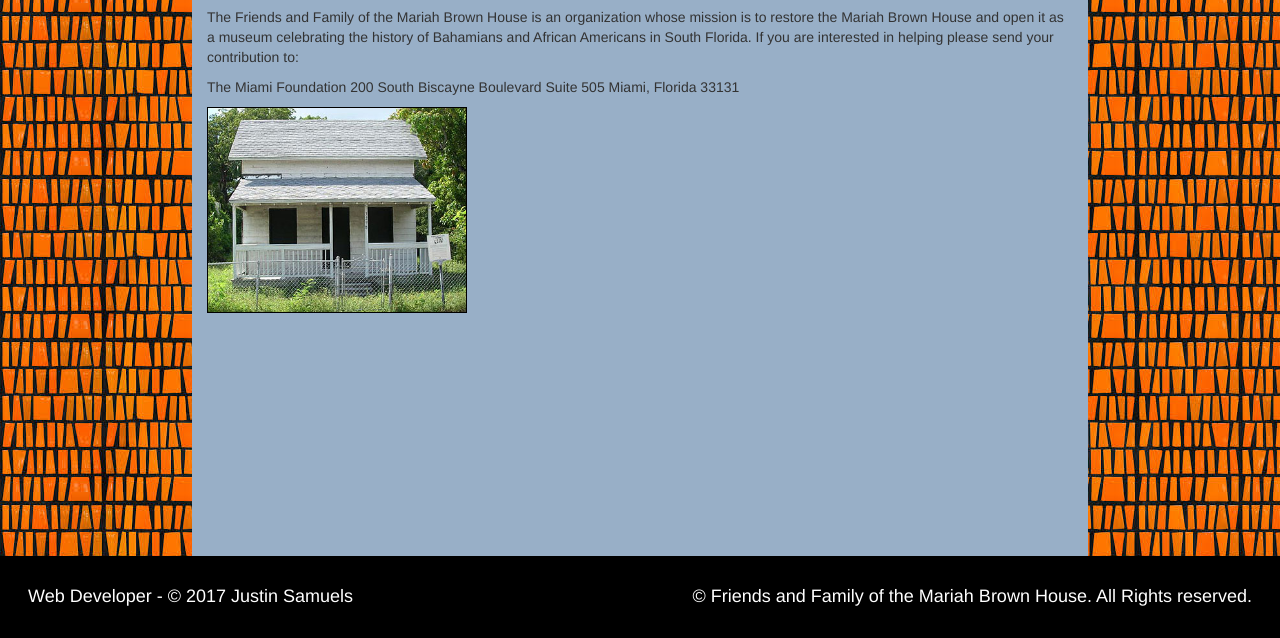
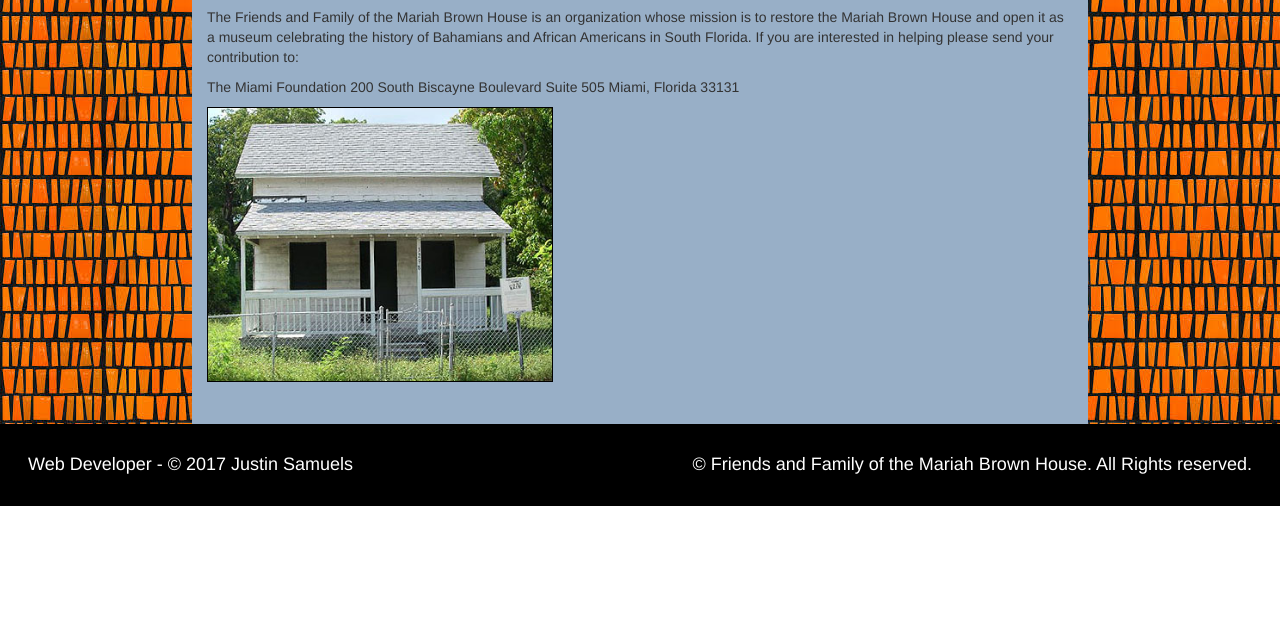
Before and after one commit to blizm87/MariahBrownAPP, a website: page public/index.html in a window 1280 px wide. Shown: the part 312-950 px from the top of the page. After the commit the page ends 818 px from the top, so only its background shows below. Drawn offline with nearby package versions, Linux system fonts and the light colour scheme.

Commit message:
changed footer from position from fixed to not fixed

```diff
--- a/public/css/style.css
+++ b/public/css/style.css
@@ -1,7 +1,3 @@
-html, body {
-  height: 100%;
-}
-
 body {
   background-image: url('../assets/images/africanWallpaper.jpeg');
 }
@@ -16,8 +12,7 @@ body {
 
     #mainContainer {
       width: 70%;
-      height: 100%;
-      background-color: rgb(152, 175, 199);
+      background-color: rgba(152, 175, 199, 1);
       padding-top: 1em;
       padding-bottom: 3em;
     }
@@ -50,7 +45,7 @@ body {
             }
 
                 #mBrownHouseContainer {
-                  width: 30%;
+                  width: 40%;
                   display: block;
                   border: 1px solid black;
                 }
@@ -60,10 +55,17 @@ body {
                       display: block;
                     }
 
+                    #mBrownHouseContainer>p {
+                      padding-top: 1em;
+                      text-align: center;
+                      font-size: 12px;
+                    }
+
     footer {
       width: 100%;
       padding: 2em;
       background-color: black;
+      bottom: 0;
     }
 
         #myCopyRight {
--- a/public/js/app.js
+++ b/public/js/app.js
@@ -17,12 +17,12 @@
 
     function mainCtrl($scope, $http, $timeout, $window){
       console.log('Main Controller working')
-
       let $mainCont = $('#mainContainer')
       let $body = $('body')
+      let $footer = $('footer')
       let $navbar = $('#navbar')
       let navbarHeight = $navbar.outerHeight();
-
+      console.log($body[0].offsetHeight)
       //  POSITIONS MAINCONTAINER DIRECTLY BENEATH NAVBAR
       $mainCont.css({
         'margin-top': navbarHeight + 'px'
```
Also changed, not shown: public/partials/index.html (+1 -0 lines).
